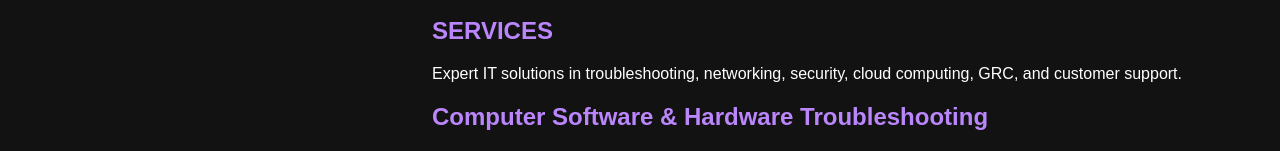
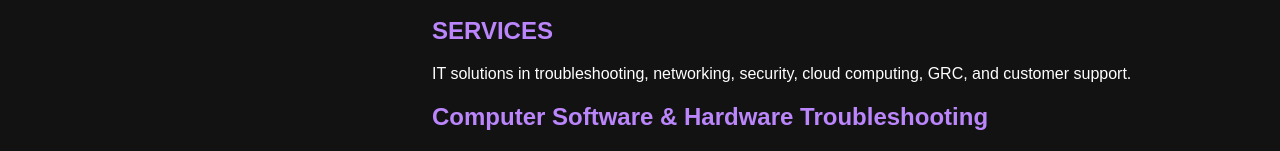
Before and after one commit to arturkats/DevFolio, a plain HTML site: page index.html in a window 1280 px wide. Shown: the part 806-957 px from the top of the page. Drawn offline with Linux system fonts and the light colour scheme.

Commit message:
Update index.html

```diff
--- a/index.html
+++ b/index.html
@@ -79,7 +79,7 @@
 
         <section>
           <h2>SERVICES</h2>
-            <p>Expert IT solutions in troubleshooting, networking, security, cloud computing, GRC, and customer support.</p>
+            <p>IT solutions in troubleshooting, networking, security, cloud computing, GRC, and customer support.</p>
               <h2>Computer Software & Hardware Troubleshooting</h2>
                 <p>Efficiently diagnose and resolve software and hardware issues to ensure smooth operation of your systems. Utilise industry best practices to minimise downtime and enhance productivity.</p>
               <h2>Network Configuration & Troubleshooting</h2>
```
